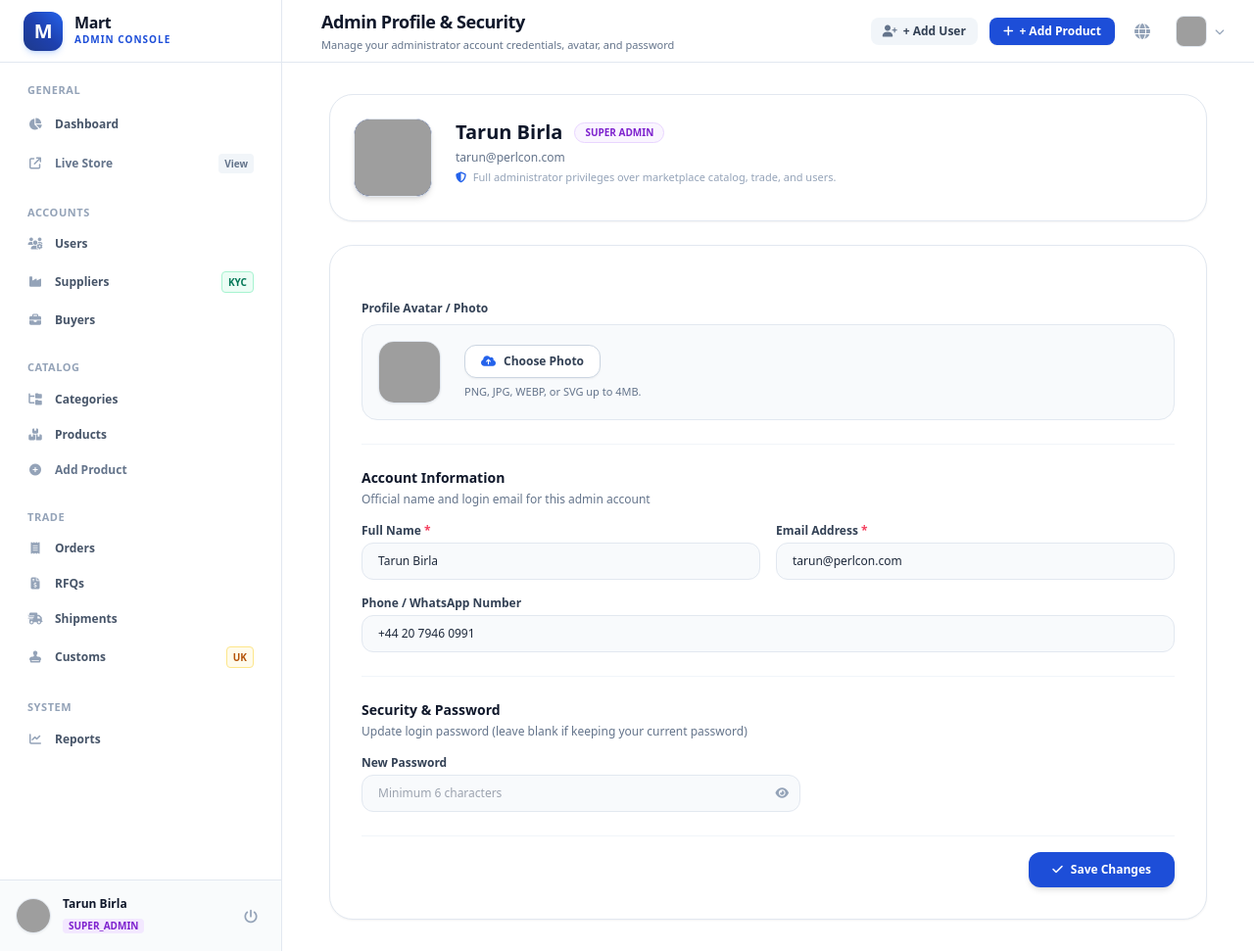
After one commit to TarunBirla/international, a Laravel app: page /admin/profile in a window 1280 px wide. The commit adds this page. Shown: the whole page at 98% size. Run offline with Laravel 10, Linux system fonts and the light colour scheme; a user stored in the database is signed in; data comes from the database, SQL or seed files in the repository; some libraries are stand-ins or nearby versions; grey boxes are pictures that could not be loaded.

```diff
--- a/app/Http/Controllers/AdminDashboardController.php
+++ b/app/Http/Controllers/AdminDashboardController.php
@@ -1030,4 +1030,47 @@ class AdminDashboardController extends Controller
 
         return response()->stream($callback, 200, $headers);
     }
+
+    // =========================================================================
+    // 10. ADMIN PROFILE & PASSWORD MANAGEMENT
+    // =========================================================================
+    public function profile()
+    {
+        $user = auth()->user();
+        return view('dashboards.admin.profile', compact('user'));
+    }
+
+    public function updateProfile(Request $request)
+    {
+        $user = auth()->user();
+
+        $validated = $request->validate([
+            'name' => 'required|string|max:255',
+            'email' => 'required|email|unique:users,email,' . $user->id,
+            'phone' => 'nullable|string|max:50',
+            'password' => 'nullable|string|min:6',
+            'avatar' => 'nullable|image|mimes:jpeg,png,jpg,webp,svg|max:4096',
+        ]);
+
+        $userData = [
+            'name' => $validated['name'],
+            'email' => $validated['email'],
+            'phone' => $validated['phone'] ?? null,
+        ];
+
+        if ($request->filled('password')) {
+            $userData['password'] = Hash::make($request->password);
+        }
+
+        if ($request->hasFile('avatar')) {
+            $file = $request->file('avatar');
+            $filename = 'admin_' . time() . '_' . Str::random(8) . '.' . $file->getClientOriginalExtension();
+            $file->move(public_path('uploads/avatars'), $filename);
+            $userData['avatar'] = 'uploads/avatars/' . $filename;
+        }
+
+        $user->update($userData);
+
+        return back()->with('success', 'Admin profile and credentials updated successfully.');
+    }
 }
--- a/app/Http/Controllers/BuyerDashboardController.php
+++ b/app/Http/Controllers/BuyerDashboardController.php
@@ -76,6 +76,7 @@ class BuyerDashboardController extends Controller
             'address' => 'nullable|string',
             'description' => 'nullable|string',
             'logo' => 'nullable|image|mimes:jpeg,png,jpg,webp,svg|max:4096',
+            'password' => 'nullable|string|min:6',
         ]);
 
         $userData = [
@@ -84,6 +85,10 @@ class BuyerDashboardController extends Controller
             'city' => $validated['city'],
             'country' => $validated['country'],
         ];
+
+        if ($request->filled('password')) {
+            $userData['password'] = \Illuminate\Support\Facades\Hash::make($request->password);
+        }
 
         $logoPath = null;
         if ($request->hasFile('logo')) {
--- /dev/null
+++ b/resources/views/dashboards/admin/profile.blade.php
@@ -0,0 +1,134 @@
+@extends('layouts.admin')
+
+@section('title', 'Admin Profile & Security Settings — Mart Admin')
+@section('header_title', 'Admin Profile & Security')
+@section('header_subtitle', 'Manage your administrator account credentials, avatar, and password')
+
+@section('content')
+<div class="max-w-4xl mx-auto space-y-6">
+
+    <!-- Top Info Card -->
+    <div class="bg-white rounded-3xl border border-slate-200 p-6 shadow-sm flex flex-col sm:flex-row items-center sm:items-start space-y-4 sm:space-y-0 sm:space-x-6">
+        <div class="w-20 h-20 rounded-2xl bg-brand-900 border border-slate-200 overflow-hidden flex items-center justify-center shrink-0 shadow-md">
+            <img id="headerAvatarPreview"
+                 src="{{ $user->avatar_url }}"
+                 alt="{{ $user->name }}"
+                 class="w-full h-full object-cover">
+        </div>
+        <div class="text-center sm:text-left flex-1">
+            <div class="flex flex-col sm:flex-row sm:items-center sm:space-x-3 mb-1">
+                <h2 class="text-xl font-black text-slate-900">{{ $user->name }}</h2>
+                <span class="inline-flex items-center px-2.5 py-0.5 rounded-full text-[10px] font-extrabold uppercase bg-purple-50 text-purple-700 border border-purple-200 w-fit mx-auto sm:mx-0">
+                    {{ ucwords(str_replace('_', ' ', $user->role)) }}
+                </span>
+            </div>
+            <p class="text-xs text-slate-500">{{ $user->email }}</p>
+            <p class="text-[11px] text-slate-400 mt-1">
+                <i class="fa-solid fa-shield-halved text-brand-600 mr-1"></i> Full administrator privileges over marketplace catalog, trade, and users.
+            </p>
+        </div>
+    </div>
+
+    <!-- Edit Profile Form -->
+    <div class="bg-white rounded-3xl border border-slate-200 p-6 sm:p-8 shadow-sm">
+        <form action="{{ route('admin.profile.update') }}" method="POST" enctype="multipart/form-data" class="space-y-6">
+            @csrf
+
+            <!-- Section 1: Avatar -->
+            <div>
+                <label class="block text-xs font-bold text-slate-700 mb-2">Profile Avatar / Photo</label>
+                <div class="flex items-center space-x-6 p-4 bg-slate-50 border border-slate-200 rounded-2xl">
+                    <div class="w-16 h-16 rounded-2xl bg-white border border-slate-200 overflow-hidden flex items-center justify-center shrink-0 shadow-sm">
+                        <img id="adminProfilePreview"
+                             src="{{ $user->avatar_url }}"
+                             alt="{{ $user->name }}"
+                             class="w-full h-full object-cover">
+                    </div>
+                    <div class="flex-1">
+                        <input type="file" name="avatar" id="adminAvatarInput" accept="image/*" class="hidden" onchange="previewAdminAvatar(event)">
+                        <button type="button" onclick="document.getElementById('adminAvatarInput').click()" class="px-4 py-2 bg-white border border-slate-300 hover:border-slate-400 text-slate-700 font-bold rounded-xl text-xs transition shadow-sm inline-flex items-center space-x-2">
+                            <i class="fa-solid fa-cloud-arrow-up text-brand-600"></i>
+                            <span>Choose Photo</span>
+                        </button>
+                        <p class="text-[11px] text-slate-500 mt-1.5">PNG, JPG, WEBP, or SVG up to 4MB.</p>
+                    </div>
+                </div>
+            </div>
+
+            <hr class="border-slate-100">
+
+            <!-- Section 2: Contact & Identity -->
+            <div>
+                <h3 class="text-sm font-black text-slate-900 mb-1">Account Information</h3>
+                <p class="text-xs text-slate-500 mb-4">Official name and login email for this admin account</p>
+
+                <div class="grid grid-cols-1 sm:grid-cols-2 gap-4">
+                    <div>
+                        <label class="block text-xs font-bold text-slate-700 mb-1">Full Name <span class="text-rose-500">*</span></label>
+                        <input type="text" name="name" value="{{ old('name', $user->name) }}" required
+                               class="w-full px-4 py-2.5 bg-slate-50 border border-slate-200 rounded-xl text-xs font-medium focus:ring-2 focus:ring-brand-500 focus:bg-white focus:outline-none">
+                    </div>
+
+                    <div>
+                        <label class="block text-xs font-bold text-slate-700 mb-1">Email Address <span class="text-rose-500">*</span></label>
+                        <input type="email" name="email" value="{{ old('email', $user->email) }}" required
+                               class="w-full px-4 py-2.5 bg-slate-50 border border-slate-200 rounded-xl text-xs font-medium focus:ring-2 focus:ring-brand-500 focus:bg-white focus:outline-none">
+                    </div>
+
+                    <div class="sm:col-span-2">
+                        <label class="block text-xs font-bold text-slate-700 mb-1">Phone / WhatsApp Number</label>
+                        <input type="text" name="phone" value="{{ old('phone', $user->phone) }}"
+                               placeholder="e.g. +44 20 7946 0991"
+                               class="w-full px-4 py-2.5 bg-slate-50 border border-slate-200 rounded-xl text-xs font-medium focus:ring-2 focus:ring-brand-500 focus:bg-white focus:outline-none">
+                    </div>
+                </div>
+            </div>
+
+            <hr class="border-slate-100">
+
+            <!-- Section 3: Password Reset -->
+            <div>
+                <h3 class="text-sm font-black text-slate-900 mb-1">Security & Password</h3>
+                <p class="text-xs text-slate-500 mb-4">Update login password (leave blank if keeping your current password)</p>
+
+                <div class="max-w-md" x-data="{ showPass: false }">
+                    <label class="block text-xs font-bold text-slate-700 mb-1">New Password</label>
+                    <div class="relative">
+                        <input :type="showPass ? 'text' : 'password'" name="password"
+                               placeholder="Minimum 6 characters"
+                               class="w-full px-4 py-2.5 pr-10 bg-slate-50 border border-slate-200 rounded-xl text-xs font-medium focus:ring-2 focus:ring-brand-500 focus:bg-white focus:outline-none">
+                        <button type="button" @click="showPass = !showPass" class="absolute inset-y-0 right-0 pr-3 flex items-center text-slate-400 hover:text-slate-600 focus:outline-none" title="Toggle password">
+                            <i class="fa-solid text-xs" :class="showPass ? 'fa-eye-slash text-brand-600' : 'fa-eye'"></i>
+                        </button>
+                    </div>
+                </div>
+            </div>
+
+            <!-- Form Actions -->
+            <div class="flex items-center justify-end space-x-3 pt-4 border-t border-slate-100">
+                <button type="submit" class="px-6 py-2.5 bg-brand-700 hover:bg-brand-800 text-white font-bold rounded-xl text-xs transition shadow-md flex items-center space-x-2">
+                    <i class="fa-solid fa-check"></i>
+                    <span>Save Changes</span>
+                </button>
+            </div>
+
+        </form>
+    </div>
+
+</div>
+
+<script>
+function previewAdminAvatar(event) {
+    const input = event.target;
+    if (input.files && input.files[0]) {
+        const reader = new FileReader();
+        reader.onload = function(e) {
+            document.getElementById('adminProfilePreview').src = e.target.result;
+            const headerPreview = document.getElementById('headerAvatarPreview');
+            if (headerPreview) headerPreview.src = e.target.result;
+        }
+        reader.readAsDataURL(input.files[0]);
+    }
+}
+</script>
+@endsection
--- a/resources/views/layouts/admin.blade.php
+++ b/resources/views/layouts/admin.blade.php
@@ -201,17 +201,15 @@
         <!-- Sidebar Footer / Current Admin -->
         <div class="p-4 border-t border-slate-200 bg-slate-50/80">
             <div class="flex items-center justify-between">
-                <div class="flex items-center space-x-3 min-w-0">
-                    <div class="w-9 h-9 rounded-full bg-brand-700 text-white font-black flex items-center justify-center text-xs shadow-sm flex-shrink-0">
-                        {{ strtoupper(substr(auth()->user()->name ?? 'A', 0, 2)) }}
-                    </div>
+                <a href="{{ route('admin.profile') }}" class="flex items-center space-x-3 min-w-0 hover:opacity-85 transition group" title="View Profile & Change Password">
+                    <img src="{{ auth()->user()->avatar_url }}" alt="{{ auth()->user()->name ?? 'Admin' }}" class="w-9 h-9 rounded-full object-cover border border-slate-200 shadow-sm flex-shrink-0">
                     <div class="min-w-0">
-                        <p class="text-xs font-bold text-slate-900 truncate">{{ auth()->user()->name ?? 'Super Admin' }}</p>
+                        <p class="text-xs font-bold text-slate-900 truncate group-hover:text-brand-700 transition">{{ auth()->user()->name ?? 'Super Admin' }}</p>
                         <span class="inline-flex items-center px-1.5 py-0.2 rounded text-[10px] font-extrabold bg-purple-100 text-purple-700 uppercase">
                             {{ auth()->user()->role ?? 'super_admin' }}
                         </span>
                     </div>
-                </div>
+                </a>
                 <form action="{{ route('logout') }}" method="POST">
                     @csrf
                     <button type="submit" title="Logout" class="text-slate-400 hover:text-rose-600 p-2 rounded-lg hover:bg-white transition">
@@ -261,9 +259,7 @@
                 <!-- Profile Dropdown -->
                 <div class="relative" x-data="{ open: false }">
                     <button @click="open = !open" class="flex items-center space-x-2 p-1.5 rounded-xl hover:bg-slate-100 transition">
-                        <div class="w-8 h-8 rounded-lg bg-slate-900 text-white font-bold flex items-center justify-center text-xs">
-                            {{ strtoupper(substr(auth()->user()->name ?? 'A', 0, 1)) }}
-                        </div>
+                        <img src="{{ auth()->user()->avatar_url }}" alt="{{ auth()->user()->name }}" class="w-8 h-8 rounded-lg object-cover border border-slate-200">
                         <i class="fa-solid fa-chevron-down text-[10px] text-slate-400"></i>
                     </button>
                     <div x-show="open" @click.away="open = false"
@@ -279,6 +275,10 @@
                             <p class="text-xs font-bold text-slate-900">{{ auth()->user()->name }}</p>
                             <p class="text-[10px] text-slate-500 truncate">{{ auth()->user()->email }}</p>
                         </div>
+                        <a href="{{ route('admin.profile') }}" class="flex items-center space-x-2 px-4 py-2 text-xs font-bold text-slate-800 hover:bg-slate-50">
+                            <i class="fa-solid fa-user-shield text-brand-600 w-4"></i>
+                            <span>Admin Profile & Security</span>
+                        </a>
                         <a href="{{ route('admin.users.index') }}" class="flex items-center space-x-2 px-4 py-2 text-xs font-medium text-slate-700 hover:bg-slate-50">
                             <i class="fa-solid fa-users text-slate-400 w-4"></i>
                             <span>Manage Users</span>
--- a/routes/web.php
+++ b/routes/web.php
@@ -216,6 +216,10 @@ Route::middleware(['auth', 'role:super_admin,admin'])->prefix('admin')->name('ad
     // 7.9 Reports & CSV Export
     Route::get('/reports', [AdminDashboardController::class, 'reports'])->name('reports');
     Route::get('/reports/export-csv', [AdminDashboardController::class, 'exportOrdersCsv'])->name('reports.export-csv');
+
+    // 7.10 Admin Profile & Password
+    Route::get('/profile', [AdminDashboardController::class, 'profile'])->name('profile');
+    Route::post('/profile', [AdminDashboardController::class, 'updateProfile'])->name('profile.update');
 });
 
 // ==========================================
```
Also changed, not shown: app/Http/Controllers/SupplierDashboardController.php (+19 -1 lines), resources/views/dashboards/buyer/profile.blade.php (+11 -0 lines), resources/views/dashboards/supplier/profile.blade.php (+33 -0 lines).
